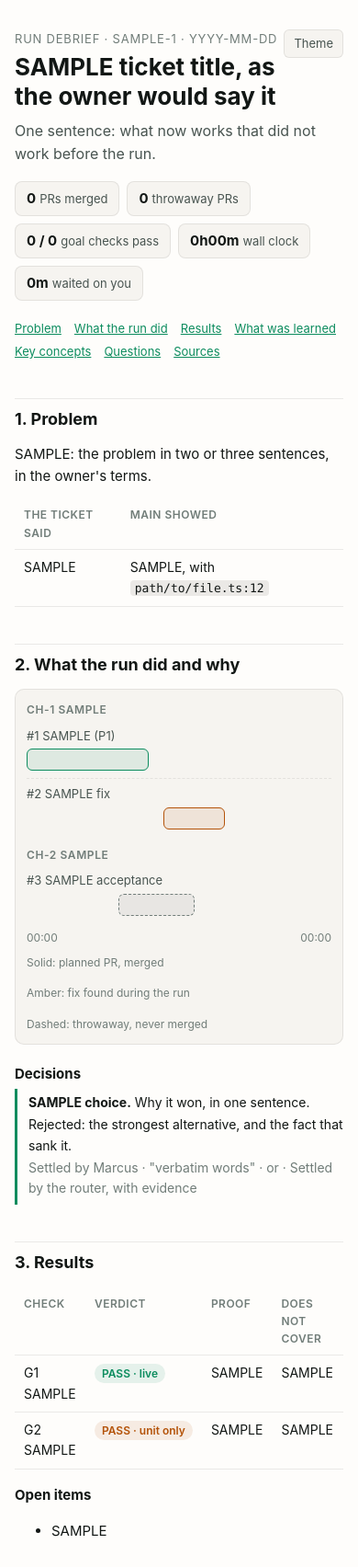
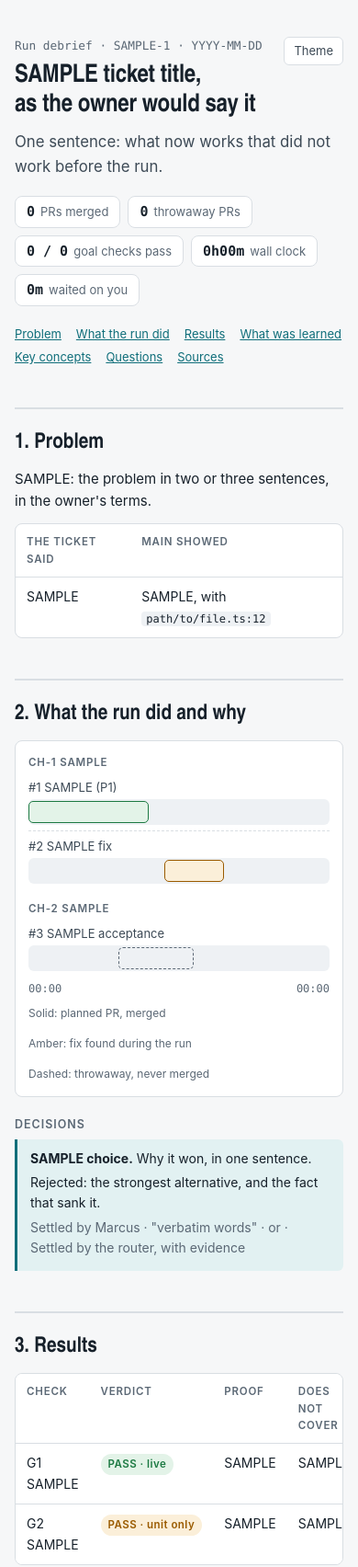
Before and after one commit to sucramual/mp, a plain HTML site: page skills/run-debrief/template.html in a window 390 px wide. Shown: the top 1704 px of the page at 92% size. Drawn offline with Linux system fonts and the light colour scheme.

Commit message:
fix(run-debrief): restyle the debrief template to match the artifact design (#95)

```diff
--- a/skills/run-debrief/template.html
+++ b/skills/run-debrief/template.html
@@ -3,95 +3,110 @@
 <!--
   Run debrief template. SKILL.md in this directory gives the content contract.
   Replace each SAMPLE value. Keep the section ids: problem, run, results, learned, concepts, questions, sources.
-  Self-contained: no scripts or fonts load from a network.
+  Self-contained: no scripts or fonts load from a network. The IBM Plex faces apply when they are installed;
+  otherwise the system fonts in each stack apply.
   Lane bars: one row per PR. Name the PR in .lane-name, because short bars cannot hold a label. Set left and width as percentages of the run's wall-clock span.
 -->
 <head>
 <meta charset="UTF-8">
-<meta name="viewport" content="width=device-width, initial-scale=1.0">
+<meta name="viewport" content="width=device-width, initial-scale=1.0, viewport-fit=cover">
 <title>TICKET debrief</title>
 <style>
+  /* Layout: one reading column. Stats, then numbered sections, each opened by a heavy rule. Cool neutrals, one teal accent. */
   :root {
-    --bg: #fefdfb; --bg-2: #f6f4f0; --bg-3: #ebe9e6; --fg: #121715; --fg-2: #485450; --fg-3: #717d79;
-    --line: #00000014; --brand: #0c8c5e; --brand-bg: #0c8c5e1a; --caution: #b45309; --caution-bg: #b453091a;
-    --error: #c2410c; --error-bg: #c2410c1a; --muted-bg: #71717a1a;
+    --bg: #f6f7f8; --bg-2: #ffffff; --bg-3: #eef1f4; --fg: #16202a; --fg-2: #3d4a56; --fg-3: #5b6875;
+    --line: #d9dee3; --brand: #0f6e7a; --brand-bg: #e2f1f2; --ok: #1d7a43; --ok-bg: #e3f3e8;
+    --caution: #9a5b00; --caution-bg: #fbefd9; --error: #b3361b; --error-bg: #fbe5df; --muted-bg: #eef1f4;
+    --f-display: "IBM Plex Sans Condensed", "Arial Narrow", system-ui, sans-serif;
+    --f-body: "IBM Plex Sans", -apple-system, BlinkMacSystemFont, "Segoe UI", sans-serif;
+    --f-mono: "IBM Plex Mono", ui-monospace, "SF Mono", Menlo, monospace;
   }
   @media (prefers-color-scheme: dark) {
     :root:not([data-theme="light"]) {
-      --bg: #0a0b0f; --bg-2: #121715; --bg-3: #1e2422; --fg: #faf8f5; --fg-2: #d9d7d4; --fg-3: #a3aba8;
-      --line: #ffffff1a; --brand: #18e299; --brand-bg: #18e2991a; --caution: #f59e0b; --caution-bg: #f59e0b1f;
-      --error: #fb923c; --error-bg: #fb923c1f; --muted-bg: #a1a1aa1f;
+      --bg: #0f151b; --bg-2: #161e26; --bg-3: #1d2731; --fg: #e3e9ee; --fg-2: #c2ccd4; --fg-3: #93a1ad;
+      --line: #2a3541; --brand: #5cc3cf; --brand-bg: #15343a; --ok: #6fcf94; --ok-bg: #173426;
+      --caution: #f0b45c; --caution-bg: #3a2b14; --error: #f2876b; --error-bg: #3d1f17; --muted-bg: #1d2731;
+      color-scheme: dark;
     }
   }
   :root[data-theme="dark"] {
-    --bg: #0a0b0f; --bg-2: #121715; --bg-3: #1e2422; --fg: #faf8f5; --fg-2: #d9d7d4; --fg-3: #a3aba8;
-    --line: #ffffff1a; --brand: #18e299; --brand-bg: #18e2991a; --caution: #f59e0b; --caution-bg: #f59e0b1f;
-    --error: #fb923c; --error-bg: #fb923c1f; --muted-bg: #a1a1aa1f;
+    --bg: #0f151b; --bg-2: #161e26; --bg-3: #1d2731; --fg: #e3e9ee; --fg-2: #c2ccd4; --fg-3: #93a1ad;
+    --line: #2a3541; --brand: #5cc3cf; --brand-bg: #15343a; --ok: #6fcf94; --ok-bg: #173426;
+    --caution: #f0b45c; --caution-bg: #3a2b14; --error: #f2876b; --error-bg: #3d1f17; --muted-bg: #1d2731;
+    color-scheme: dark;
   }
   * { box-sizing: border-box; }
-  body { margin: 0; background: var(--bg); color: var(--fg); font: 15px/1.6 -apple-system, BlinkMacSystemFont, "Inter", "Segoe UI", sans-serif; }
-  main { max-width: 860px; margin: 0 auto; padding: 32px 16px 64px; }
-  h1 { font-size: 26px; line-height: 1.25; margin: 4px 0 8px; }
-  h2 { font-size: 18px; margin: 40px 0 12px; padding-top: 8px; border-top: 1px solid var(--line); }
-  h3 { font-size: 15px; margin: 0 0 4px; }
-  p { margin: 0 0 12px; }
+  body { margin: 0; background: var(--bg); color: var(--fg); font: 15px/1.6 var(--f-body); }
+  main { max-width: 880px; margin: 0 auto; padding-block: 40px 64px;
+    padding-left: max(16px, env(safe-area-inset-left, 0px)); padding-right: max(16px, env(safe-area-inset-right, 0px)); }
+  h1, h2 { font-family: var(--f-display); font-weight: 700; line-height: 1.15; text-wrap: balance; }
+  h1 { font-size: 2.1rem; letter-spacing: -0.01em; margin: 8px 0 10px; }
+  h2 { font-size: 1.45rem; margin: 44px 0 14px; padding-top: 24px; border-top: 2px solid var(--line); }
+  h3 { font-size: 0.78rem; font-weight: 600; text-transform: uppercase; letter-spacing: .08em; color: var(--fg-3); margin: 0 0 6px; }
+  p { margin: 0 0 12px; max-width: 68ch; }
   a { color: var(--brand); }
-  code { font: 13px/1.4 ui-monospace, "SF Mono", Menlo, monospace; background: var(--bg-3); padding: 1px 5px; border-radius: 4px; }
-  .eyebrow { color: var(--fg-3); font-size: 13px; text-transform: uppercase; letter-spacing: .06em; }
-  .lede { color: var(--fg-2); font-size: 16px; }
-  .stats { display: flex; flex-wrap: wrap; gap: 8px; margin: 16px 0 0; padding: 0; list-style: none; }
-  .stats li { background: var(--bg-2); border: 1px solid var(--line); border-radius: 8px; padding: 6px 12px; font-size: 13px; color: var(--fg-2); }
-  .stats b { color: var(--fg); font-size: 15px; margin-right: 4px; }
-  nav.toc { margin: 20px 0 0; font-size: 13px; display: flex; flex-wrap: wrap; gap: 4px 14px; }
+  code { font: 0.86em/1.4 var(--f-mono); background: var(--bg-3); padding: 1px 5px; border-radius: 4px; overflow-wrap: anywhere; }
+  .eyebrow { font-family: var(--f-mono); color: var(--fg-3); font-size: 0.8rem; }
+  .lede { color: var(--fg-2); font-size: 1.05rem; }
+  .stats { display: flex; flex-wrap: wrap; gap: 8px; margin: 18px 0 0; padding: 0; list-style: none; }
+  .stats li { background: var(--bg-2); border: 1px solid var(--line); border-radius: 8px; padding: 6px 12px; font-size: 13px; color: var(--fg-3); }
+  .stats b { color: var(--fg); font: 600 15px var(--f-mono); font-variant-numeric: tabular-nums; margin-right: 6px; }
+  nav.toc { margin: 20px 0 0; font-size: 13px; display: flex; flex-wrap: wrap; gap: 4px 16px; }
   .theme { float: right; background: var(--bg-2); color: var(--fg-2); border: 1px solid var(--line); border-radius: 6px; padding: 4px 10px; cursor: pointer; font: inherit; font-size: 13px; }
-  .table-wrap { overflow-x: auto; }
+  .table-wrap { overflow-x: auto; border: 1px solid var(--line); border-radius: 8px; background: var(--bg-2); }
   table { width: 100%; border-collapse: collapse; font-size: 14px; }
-  th, td { text-align: left; vertical-align: top; padding: 8px 10px; border-bottom: 1px solid var(--line); }
-  th { color: var(--fg-3); font-weight: 600; font-size: 12px; text-transform: uppercase; letter-spacing: .04em; }
-  .tag { display: inline-block; font-size: 12px; font-weight: 600; padding: 1px 8px; border-radius: 999px; white-space: nowrap; }
-  .pass { background: var(--brand-bg); color: var(--brand); }
+  th, td { text-align: left; vertical-align: top; padding: 10px 12px; border-bottom: 1px solid var(--line); }
+  tr:last-child td { border-bottom: 0; }
+  th { color: var(--fg-3); font-weight: 600; font-size: 0.72rem; text-transform: uppercase; letter-spacing: .07em; }
+  .tag { display: inline-block; font-size: 0.72rem; font-weight: 600; letter-spacing: .04em; padding: 2px 8px; border-radius: 999px; white-space: nowrap; }
+  .pass { background: var(--ok-bg); color: var(--ok); }
   .partial { background: var(--caution-bg); color: var(--caution); }
   .fail { background: var(--error-bg); color: var(--error); }
   .info { background: var(--muted-bg); color: var(--fg-2); }
   /* Lane timeline: one row per PR, grouped by chain; bars positioned by percentage of the run. */
-  .lanes { border: 1px solid var(--line); border-radius: 10px; padding: 12px; background: var(--bg-2); }
-  .chain { font-size: 12px; font-weight: 600; color: var(--fg-3); text-transform: uppercase; letter-spacing: .05em; margin: 10px 0 2px; }
+  .lanes { border: 1px solid var(--line); border-radius: 8px; padding: 14px; background: var(--bg-2); }
+  .chain { font-size: 0.72rem; font-weight: 600; color: var(--fg-3); text-transform: uppercase; letter-spacing: .07em; margin: 12px 0 2px; }
   .chain:first-child { margin-top: 0; }
-  .lane { display: grid; grid-template-columns: 210px 1fr; gap: 10px; align-items: center; padding: 6px 0; }
+  .lane { display: grid; grid-template-columns: 210px minmax(0, 1fr); gap: 10px; align-items: center; padding: 6px 0; }
   .lane + .lane { border-top: 1px dashed var(--line); }
-  .lane-name { font-size: 13px; color: var(--fg-2); }
-  .track { position: relative; height: 28px; }
-  .bar { position: absolute; top: 2px; height: 24px; border-radius: 6px; font-size: 12px; line-height: 24px; padding: 0 6px; overflow: hidden; white-space: nowrap; text-overflow: ellipsis; text-decoration: none; min-width: 6px; }
-  .bar.merged { background: var(--brand-bg); color: var(--brand); border: 1px solid var(--brand); }
+  .lane-name { font-size: 13px; color: var(--fg-2); min-width: 0; }
+  .track { position: relative; height: 28px; background: var(--bg-3); border-radius: 6px; }
+  .bar { position: absolute; top: 2px; height: 24px; border-radius: 5px; font-size: 12px; line-height: 24px; padding: 0 6px; overflow: hidden; white-space: nowrap; text-overflow: ellipsis; text-decoration: none; min-width: 6px; }
+  .bar.merged { background: var(--ok-bg); color: var(--ok); border: 1px solid var(--ok); }
   .bar.fix { background: var(--caution-bg); color: var(--caution); border: 1px solid var(--caution); }
   .bar.throwaway { background: var(--muted-bg); color: var(--fg-2); border: 1px dashed var(--fg-3); }
-  .axis { display: flex; justify-content: space-between; font-size: 12px; color: var(--fg-3); margin: 6px 0 0 220px; }
-  .legend { font-size: 12px; color: var(--fg-3); margin-top: 8px; display: flex; gap: 14px; flex-wrap: wrap; }
+  .axis { display: flex; justify-content: space-between; font: 12px var(--f-mono); color: var(--fg-3); margin: 6px 0 0 220px; }
+  .legend { font-size: 12px; color: var(--fg-3); margin-top: 10px; display: flex; gap: 14px; flex-wrap: wrap; }
   .cards { display: grid; grid-template-columns: repeat(auto-fit, minmax(240px, 1fr)); gap: 12px; }
-  .card { border: 1px solid var(--line); border-radius: 10px; padding: 12px 14px; background: var(--bg-2); }
+  .card { border: 1px solid var(--line); border-radius: 8px; padding: 12px 14px; background: var(--bg-2); min-width: 0; }
+  .card h3 { font: 600 15px var(--f-body); text-transform: none; letter-spacing: 0; color: var(--fg); }
   .card p { font-size: 14px; color: var(--fg-2); margin: 0 0 6px; }
   .card .here { color: var(--fg); }
-  .decision { border-left: 3px solid var(--brand); padding: 4px 0 4px 12px; margin: 0 0 14px; }
-  .decision p { margin: 0 0 2px; font-size: 14px; }
+  .decision { border-left: 3px solid var(--brand); background: var(--brand-bg); border-radius: 0 6px 6px 0; padding: 10px 14px; margin: 0 0 12px; }
+  .decision p { margin: 0 0 4px; font-size: 14px; }
   .who { font-size: 12px; color: var(--fg-3); }
-  .lesson { border: 1px solid var(--line); border-radius: 10px; padding: 12px 14px; margin: 0 0 12px; }
-  .lesson dl { display: grid; grid-template-columns: 96px 1fr; gap: 2px 10px; margin: 6px 0 0; font-size: 14px; }
-  .lesson dt { color: var(--fg-3); }
+  .lesson { border-top: 1px solid var(--line); padding: 14px 0 4px; margin: 0; }
+  .lesson:first-of-type { border-top: 0; padding-top: 0; }
+  .lesson h3 { font: 600 16px var(--f-body); text-transform: none; letter-spacing: 0; color: var(--fg); }
+  .lesson dl { display: grid; grid-template-columns: 96px minmax(0, 1fr); gap: 4px 12px; margin: 8px 0 0; font-size: 14px; }
+  .lesson dt { color: var(--fg-3); font-size: 0.72rem; text-transform: uppercase; letter-spacing: .07em; padding-top: 3px; }
   .lesson dd { margin: 0; }
   blockquote { margin: 0; padding: 0 0 0 10px; border-left: 2px solid var(--fg-3); color: var(--fg-2); font-style: italic; }
-  .q { border: 1px solid var(--line); border-radius: 10px; padding: 12px 14px; margin: 0 0 12px; }
-  .q .kind { font-size: 12px; color: var(--fg-3); }
+  .q { border: 1px solid var(--line); border-radius: 8px; padding: 12px 14px; margin: 0 0 12px; background: var(--bg-2); }
+  .q .kind { font: 12px var(--f-mono); color: var(--brand); }
   .q details { margin-top: 8px; }
   .q summary { cursor: pointer; color: var(--fg-3); font-size: 13px; }
   .q summary:focus-visible, .theme:focus-visible, a:focus-visible { outline: 2px solid var(--brand); outline-offset: 2px; }
   .q ul { margin: 6px 0 0; padding-left: 18px; font-size: 14px; }
-  .note { background: var(--caution-bg); border-radius: 8px; padding: 8px 12px; font-size: 14px; margin: 0 0 12px; }
+  .note { background: var(--caution-bg); border-radius: 6px; padding: 8px 12px; font-size: 14px; margin: 0 0 12px; }
   .sources li { font-size: 14px; }
   @media (max-width: 560px) {
-    .lane { grid-template-columns: 1fr; gap: 2px; }
+    h1 { font-size: 1.7rem; }
+    .lane { grid-template-columns: minmax(0, 1fr); gap: 2px; }
     .axis { margin-left: 0; }
-    .lesson dl { grid-template-columns: 1fr; }
+    .lesson dl { grid-template-columns: minmax(0, 1fr); }
   }
+  @media (prefers-reduced-motion: reduce) { * { scroll-behavior: auto; } }
   @media print { .theme, nav.toc { display: none; } details { display: block; } }
 </style>
 </head>
```
